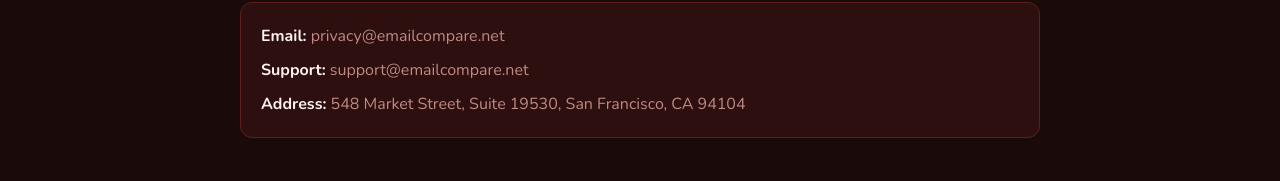
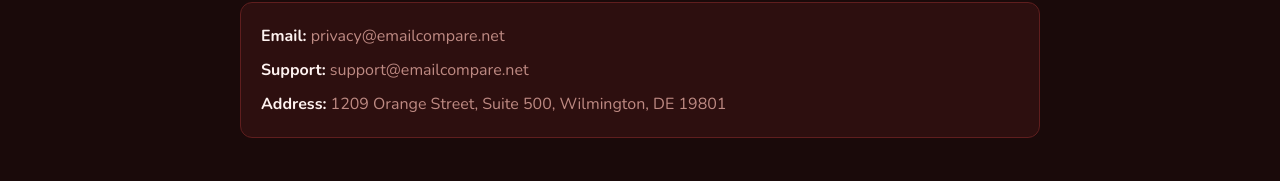
Before and after one commit to edi-tech-tools/emailmarketing-tools-hub, a Next.js app: page /privacy in a window 1280 px wide. Shown: the part 3272-3453 px from the top of the page. Built offline with nearby package versions, Linux system fonts and the light colour scheme.

Commit message:
fix: email/address cleanup for domain-specific identity

```diff
--- a/app/contact/page.tsx
+++ b/app/contact/page.tsx
@@ -168,9 +168,9 @@ export default function ContactPage() {
                 Office
               </h3>
               <p className="text-sm text-[#BE8A83] leading-relaxed">
-                548 Market Street, Suite 19530
+                1209 Orange Street, Suite 500
                 <br />
-                San Francisco, CA 94104
+                Wilmington, DE 19801
                 <br />
                 United States
               </p>
--- a/app/privacy/page.tsx
+++ b/app/privacy/page.tsx
@@ -214,7 +214,7 @@ export default function PrivacyPage() {
             <div className="mt-4 p-5 bg-[#2D0F0F] border border-[#5F1E1E] rounded-xl">
               <p className="mb-2"><strong className="text-[#FEF2F0]">Email:</strong> privacy@emailcompare.net</p>
               <p className="mb-2"><strong className="text-[#FEF2F0]">Support:</strong> support@emailcompare.net</p>
-              <p><strong className="text-[#FEF2F0]">Address:</strong> 548 Market Street, Suite 19530, San Francisco, CA 94104</p>
+              <p><strong className="text-[#FEF2F0]">Address:</strong> 1209 Orange Street, Suite 500, Wilmington, DE 19801</p>
             </div>
           </section>
         </div>
```
Also changed, not shown: 1 other file (tests, documents, lock files or other folders).
